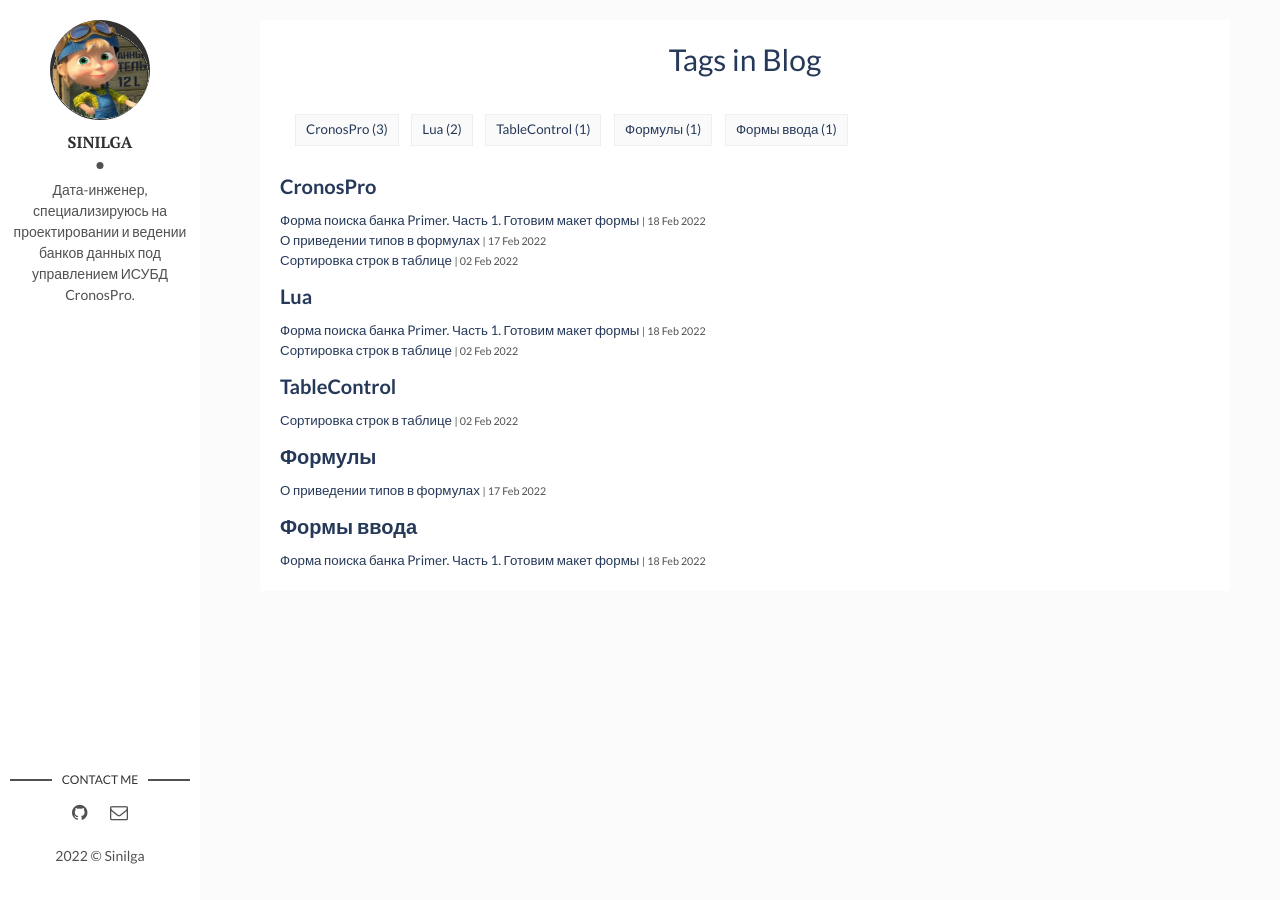
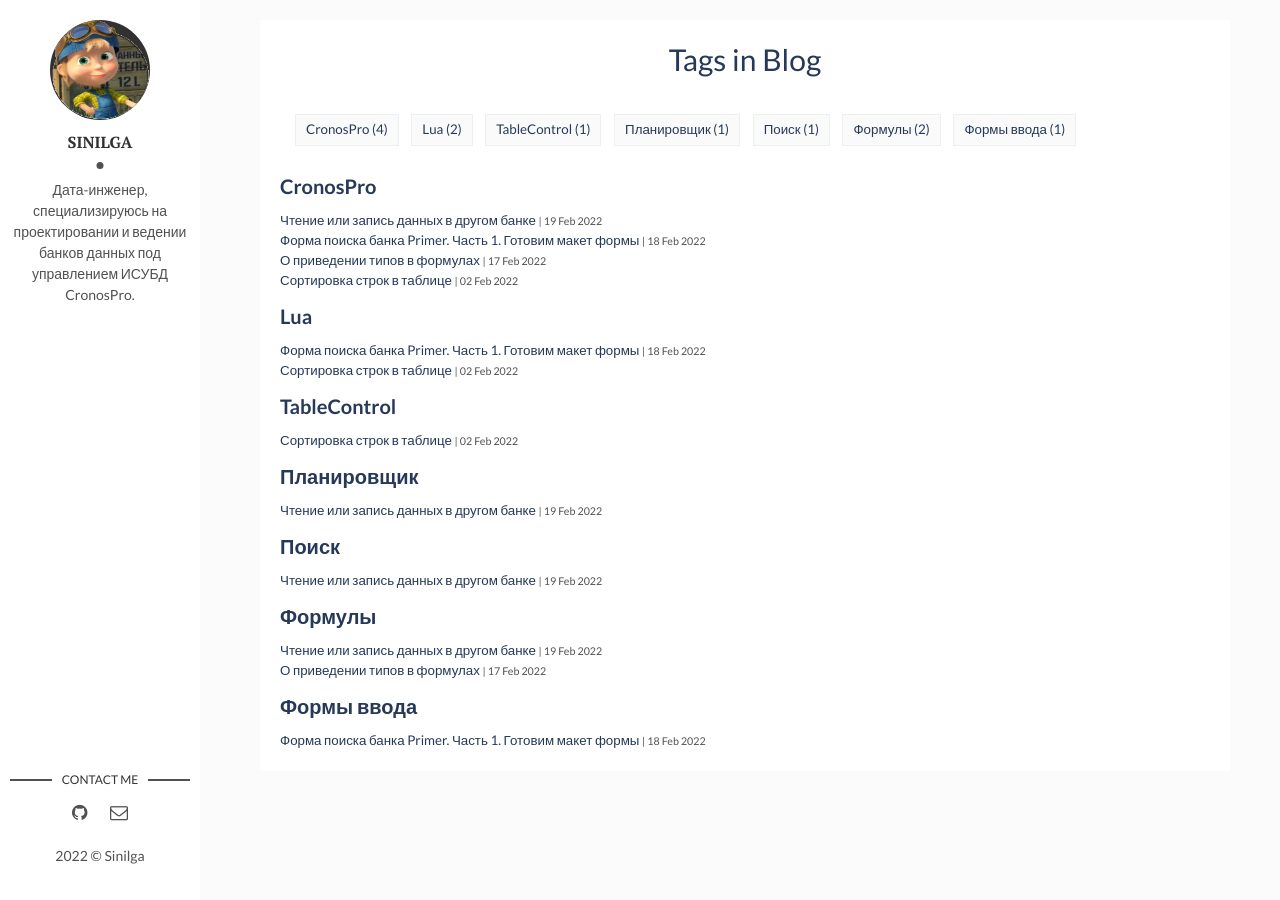
Before and after one commit to sinilga/cronospro, a Jekyll site: the page built from tags.html, in a window 1280 px wide. Built offline with Jekyll 4.4.1, drawn with Linux system fonts in a browser that asks for light colours.

Commit message:
Update 2022-02-19-another-bank.md

```diff
--- a/_posts/2022-02-19-another-bank.md
+++ b/_posts/2022-02-19-another-bank.md
@@ -2,7 +2,7 @@
 layout: post
 title:  "Чтение или запись данных в другом банке"
 date:   2022-02-19 18:01:34 +0500
-categories: Формулы, планировщик
+tags: [ CronosPro, Формулы, Планировщик, Поиск ]
 ---
 
 Время от времени на различных площадках, посвященных обсуждению вопросов
```
